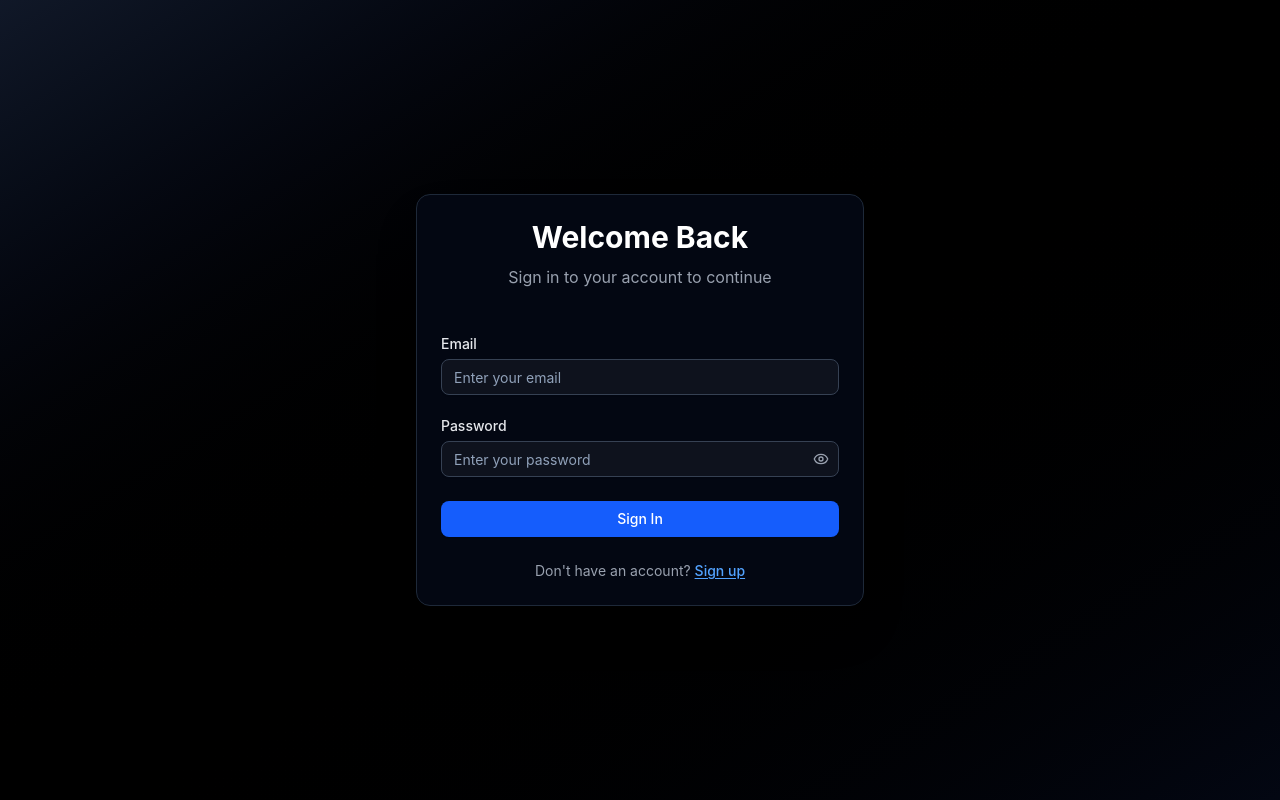
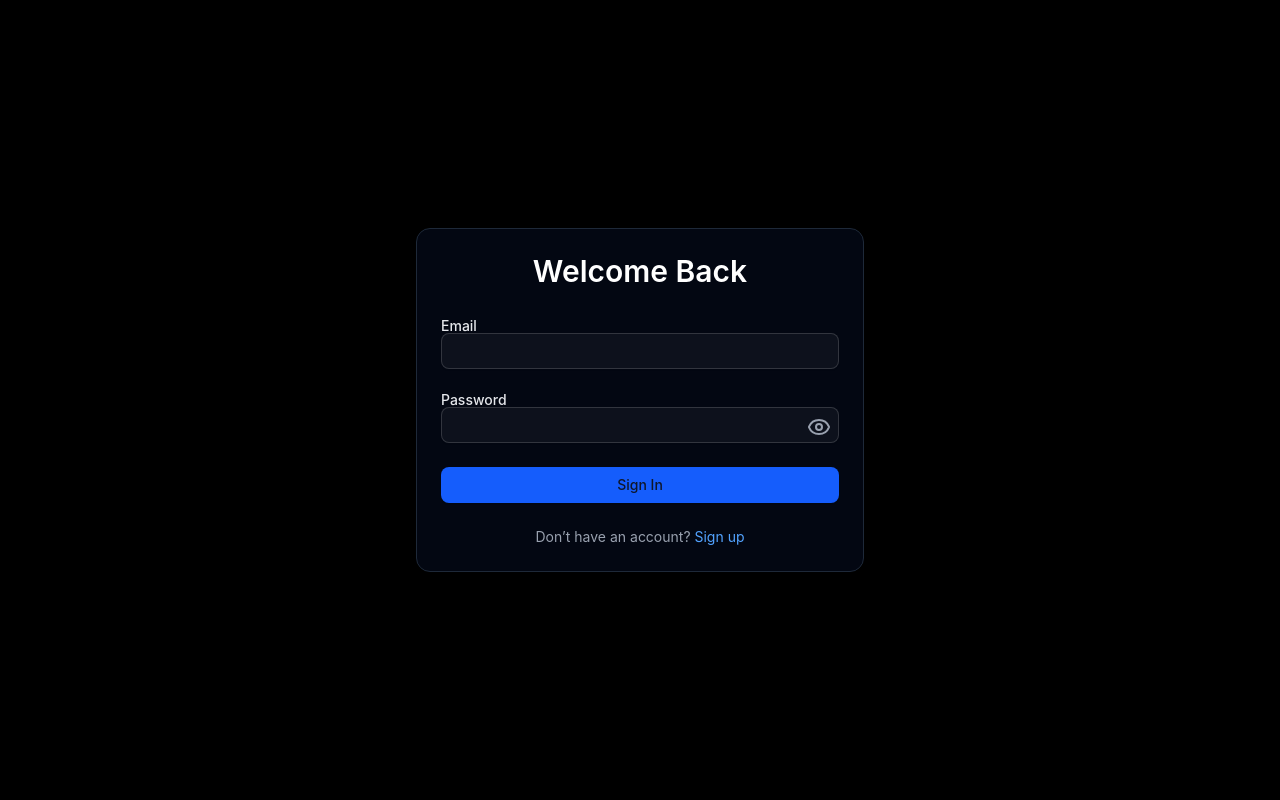
Before and after one commit to akhileshkushwaha7/rag-app, a Next.js app in the folder frontend/: page /auth/login in a window 1280 px wide. Built offline with nearby package versions, Linux system fonts and the light colour scheme.

Commit message:
Update page.tsx

```diff
--- a/frontend/src/app/auth/login/page.tsx
+++ b/frontend/src/app/auth/login/page.tsx
@@ -1,9 +1,216 @@
+// "use client";
+// import { useState, useEffect } from "react";
+// import { useRouter } from "next/navigation";
+// import { useAuth } from "@/app/lib/auth-context";
+// import { Button } from "@/app/components/ui/button";
+// import { Card, CardContent, CardHeader, CardTitle } from "@/app/components/ui/card";
+// import { Input } from "@/app/components/ui/input";
+// import { Label } from "@/app/components/ui/label";
+// import Link from "next/link";
+// import { Eye, EyeOff, Loader2 } from "lucide-react";
+// import { toast } from "sonner";
+
+// export default function LoginPage() {
+//   const [email, setEmail] = useState("");
+//   const [password, setPassword] = useState("");
+//   const [showPassword, setShowPassword] = useState(false);
+//   const [isSubmitting, setIsSubmitting] = useState(false);
+//   const [emailError, setEmailError] = useState("");
+//   const [passwordError, setPasswordError] = useState("");
+
+//   const { login, isAuthenticated, isLoading } = useAuth();
+//   const router = useRouter();
+
+//   useEffect(() => {
+//     if (isAuthenticated && !isLoading) {
+//       router.push("/chat");
+//     }
+//   }, [isAuthenticated, isLoading, router]);
+
+//   const validateForm = () => {
+//     let isValid = true;
+
+//     // Email validation
+//     if (!email) {
+//       setEmailError("Email is required");
+//       isValid = false;
+//     } else if (!/\S+@\S+\.\S+/.test(email)) {
+//       setEmailError("Please enter a valid email address");
+//       isValid = false;
+//     } else {
+//       setEmailError("");
+//     }
+
+//     // Password validation
+//     if (!password) {
+//       setPasswordError("Password is required");
+//       isValid = false;
+//     } else if (password.length < 6) {
+//       setPasswordError("Password must be at least 6 characters");
+//       isValid = false;
+//     } else {
+//       setPasswordError("");
+//     }
+
+//     return isValid;
+//   };
+
+//   const handleLogin = async (e: React.FormEvent) => {
+//     e.preventDefault();
+
+//     if (!validateForm()) {
+//       return;
+//     }
+
+//     setIsSubmitting(true);
+
+//     try {
+//       const success = await login(email, password);
+
+//       if (success) {
+//         toast.success("Login successful! Welcome back.");
+//         router.push("/chat");
+//       } else {
+//         toast.error("Invalid email or password. Please try again.");
+//         setPasswordError("Invalid email or password");
+//       }
+//     } catch (error) {
+//       console.error("Login error:", error);
+//       toast.error("Something went wrong. Please try again later.");
+//     } finally {
+//       setIsSubmitting(false);
+//     }
+//   };
+
+//   const handleEmailChange = (e: React.ChangeEvent<HTMLInputElement>) => {
+//     setEmail(e.target.value);
+//     if (emailError) setEmailError("");
+//   };
+
+//   const handlePasswordChange = (e: React.ChangeEvent<HTMLInputElement>) => {
+//     setPassword(e.target.value);
+//     if (passwordError) setPasswordError("");
+//   };
+
+//   if (isLoading) {
+//     return (
+//       <div className="flex items-center justify-center min-h-screen bg-linear-to-br from-gray-900 via-black to-gray-950">
+//         <Loader2 className="h-8 w-8 animate-spin text-gray-400" />
+//       </div>
+//     );
+//   }
+
+//   return (
+//     <div className="flex items-center justify-center min-h-screen bg-linear-to-br from-gray-900 via-black to-gray-950 p-4">
+//       <Card className="w-full max-w-md bg-gray-950 border-gray-800 shadow-2xl">
+//         <CardHeader className="space-y-1 pb-6">
+//           <CardTitle className="text-3xl font-bold text-center text-white">
+//             Welcome Back
+//           </CardTitle>
+//           <p className="text-center text-gray-400">
+//             Sign in to your account to continue
+//           </p>
+//         </CardHeader>
+//         <CardContent>
+//           <form onSubmit={handleLogin} className="space-y-6">
+//             <div className="space-y-2">
+//               <Label htmlFor="email" className="text-gray-200">
+//                 Email
+//               </Label>
+//               <Input
+//                 id="email"
+//                 type="email"
+//                 value={email}
+//                 onChange={handleEmailChange}
+//                 disabled={isSubmitting}
+//                 className="bg-gray-900 border-gray-700 text-white placeholder-gray-500 focus:border-blue-500 focus:ring-blue-500/20"
+//                 placeholder="Enter your email"
+//                 required
+//               />
+//               {emailError && (
+//                 <p className="text-sm text-red-400">{emailError}</p>
+//               )}
+//             </div>
+
+//             <div className="space-y-2">
+//               <Label htmlFor="password" className="text-gray-200">
+//                 Password
+//               </Label>
+//               <div className="relative">
+//                 <Input
+//                   id="password"
+//                   type={showPassword ? "text" : "password"}
+//                   value={password}
+//                   onChange={handlePasswordChange}
+//                   disabled={isSubmitting}
+//                   className="bg-gray-900 border-gray-700 text-white placeholder-gray-500 focus:border-blue-500 focus:ring-blue-500/20 pr-10"
+//                   placeholder="Enter your password"
+//                   required
+//                 />
+//                 <Button
+//                   type="button"
+//                   variant="ghost"
+//                   size="icon"
+//                   className="absolute right-0 top-0 h-full px-3 py-2 hover:bg-gray-800 text-gray-400"
+//                   onClick={() => setShowPassword(!showPassword)}
+//                   disabled={isSubmitting}
+//                 >
+//                   {showPassword ? (
+//                     <EyeOff className="h-4 w-4" />
+//                   ) : (
+//                     <Eye className="h-4 w-4" />
+//                   )}
+//                 </Button>
+//               </div>
+//               {passwordError && (
+//                 <p className="text-sm text-red-400">{passwordError}</p>
+//               )}
+//             </div>
+
+//             <Button
+//               type="submit"
+//               disabled={isSubmitting}
+//               className="w-full bg-blue-600 hover:bg-blue-700 text-white font-medium py-2.5"
+//             >
+//               {isSubmitting ? (
+//                 <>
+//                   <Loader2 className="mr-2 h-4 w-4 animate-spin" />
+//                   Signing in...
+//                 </>
+//               ) : (
+//                 "Sign In"
+//               )}
+//             </Button>
+
+//             <div className="text-center">
+//               <p className="text-sm text-gray-400">
+//                 Don't have an account?{" "}
+//                 <Link
+//                   href="/auth/signup"
+//                   className="text-blue-400 hover:text-blue-300 font-medium underline underline-offset-2"
+//                 >
+//                   Sign up
+//                 </Link>
+//               </p>
+//             </div>
+//           </form>
+//         </CardContent>
+//       </Card>
+//     </div>
+//   );
+// }
 "use client";
+
 import { useState, useEffect } from "react";
 import { useRouter } from "next/navigation";
 import { useAuth } from "@/app/lib/auth-context";
 import { Button } from "@/app/components/ui/button";
-import { Card, CardContent, CardHeader, CardTitle } from "@/app/components/ui/card";
+import {
+  Card,
+  CardContent,
+  CardHeader,
+  CardTitle,
+} from "@/app/components/ui/card";
 import { Input } from "@/app/components/ui/input";
 import { Label } from "@/app/components/ui/label";
 import Link from "next/link";
@@ -18,19 +225,29 @@ export default function LoginPage() {
   const [emailError, setEmailError] = useState("");
   const [passwordError, setPasswordError] = useState("");
 
-  const { login, isAuthenticated, isLoading } = useAuth();
+  const { login, token, loading } = useAuth();
   const router = useRouter();
 
+  // ---------------- FIX: prevent hydration flicker ----------------
+  const [mounted, setMounted] = useState(false);
+
   useEffect(() => {
-    if (isAuthenticated && !isLoading) {
-      router.push("/chat");
+    setMounted(true);
+  }, []);
+
+  // ---------------- FIX: safe redirect ----------------
+  useEffect(() => {
+    if (!mounted || loading) return;
+
+    if (token) {
+      router.replace("/chat");
     }
-  }, [isAuthenticated, isLoading, router]);
+  }, [token, loading, mounted, router]);
 
+  // ---------------- VALIDATION ----------------
   const validateForm = () => {
     let isValid = true;
 
-    // Email validation
     if (!email) {
       setEmailError("Email is required");
       isValid = false;
@@ -41,7 +258,6 @@ export default function LoginPage() {
       setEmailError("");
     }
 
-    // Password validation
     if (!password) {
       setPasswordError("Password is required");
       isValid = false;
@@ -55,12 +271,11 @@ export default function LoginPage() {
     return isValid;
   };
 
+  // ---------------- LOGIN ----------------
   const handleLogin = async (e: React.FormEvent) => {
     e.preventDefault();
 
-    if (!validateForm()) {
-      return;
-    }
+    if (!validateForm()) return;
 
     setIsSubmitting(true);
 
@@ -68,113 +283,90 @@ export default function LoginPage() {
       const success = await login(email, password);
 
       if (success) {
-        toast.success("Login successful! Welcome back.");
-        router.push("/chat");
+        toast.success("Login successful!");
+        router.replace("/chat"); // 🔥 use replace (prevents back-loop)
       } else {
-        toast.error("Invalid email or password. Please try again.");
+        toast.error("Invalid credentials");
         setPasswordError("Invalid email or password");
       }
     } catch (error) {
-      console.error("Login error:", error);
-      toast.error("Something went wrong. Please try again later.");
+      console.error(error);
+      toast.error("Something went wrong");
     } finally {
       setIsSubmitting(false);
     }
   };
 
-  const handleEmailChange = (e: React.ChangeEvent<HTMLInputElement>) => {
-    setEmail(e.target.value);
-    if (emailError) setEmailError("");
-  };
-
-  const handlePasswordChange = (e: React.ChangeEvent<HTMLInputElement>) => {
-    setPassword(e.target.value);
-    if (passwordError) setPasswordError("");
-  };
-
-  if (isLoading) {
+  if (!mounted || loading) {
     return (
-      <div className="flex items-center justify-center min-h-screen bg-linear-to-br from-gray-900 via-black to-gray-950">
+      <div className="flex items-center justify-center min-h-screen bg-black">
         <Loader2 className="h-8 w-8 animate-spin text-gray-400" />
       </div>
     );
   }
 
   return (
-    <div className="flex items-center justify-center min-h-screen bg-linear-to-br from-gray-900 via-black to-gray-950 p-4">
-      <Card className="w-full max-w-md bg-gray-950 border-gray-800 shadow-2xl">
-        <CardHeader className="space-y-1 pb-6">
-          <CardTitle className="text-3xl font-bold text-center text-white">
+    <div className="flex items-center justify-center min-h-screen bg-black p-4">
+      <Card className="w-full max-w-md bg-gray-950 border-gray-800">
+        <CardHeader>
+          <CardTitle className="text-white text-center text-3xl">
             Welcome Back
           </CardTitle>
-          <p className="text-center text-gray-400">
-            Sign in to your account to continue
-          </p>
         </CardHeader>
+
         <CardContent>
           <form onSubmit={handleLogin} className="space-y-6">
-            <div className="space-y-2">
-              <Label htmlFor="email" className="text-gray-200">
-                Email
-              </Label>
+
+            {/* EMAIL */}
+            <div>
+              <Label className="text-gray-200">Email</Label>
               <Input
-                id="email"
-                type="email"
                 value={email}
-                onChange={handleEmailChange}
+                onChange={(e) => setEmail(e.target.value)}
+                className="bg-gray-900 text-white"
                 disabled={isSubmitting}
-                className="bg-gray-900 border-gray-700 text-white placeholder-gray-500 focus:border-blue-500 focus:ring-blue-500/20"
-                placeholder="Enter your email"
-                required
               />
               {emailError && (
-                <p className="text-sm text-red-400">{emailError}</p>
+                <p className="text-red-400 text-sm">{emailError}</p>
               )}
             </div>
 
-            <div className="space-y-2">
-              <Label htmlFor="password" className="text-gray-200">
-                Password
-              </Label>
+            {/* PASSWORD */}
+            <div>
+              <Label className="text-gray-200">Password</Label>
+
               <div className="relative">
                 <Input
-                  id="password"
                   type={showPassword ? "text" : "password"}
                   value={password}
-                  onChange={handlePasswordChange}
+                  onChange={(e) => setPassword(e.target.value)}
+                  className="bg-gray-900 text-white pr-10"
                   disabled={isSubmitting}
-                  className="bg-gray-900 border-gray-700 text-white placeholder-gray-500 focus:border-blue-500 focus:ring-blue-500/20 pr-10"
-                  placeholder="Enter your password"
-                  required
                 />
-                <Button
+
+                <button
                   type="button"
-                  variant="ghost"
-                  size="icon"
-                  className="absolute right-0 top-0 h-full px-3 py-2 hover:bg-gray-800 text-gray-400"
+                  className="absolute right-2 top-2 text-gray-400"
                   onClick={() => setShowPassword(!showPassword)}
-                  disabled={isSubmitting}
                 >
-                  {showPassword ? (
-                    <EyeOff className="h-4 w-4" />
-                  ) : (
-                    <Eye className="h-4 w-4" />
-                  )}
-                </Button>
+                  {showPassword ? <EyeOff /> : <Eye />}
+                </button>
               </div>
+
               {passwordError && (
-                <p className="text-sm text-red-400">{passwordError}</p>
+                <p className="text-red-400 text-sm">{passwordError}</p>
               )}
             </div>
 
+            {/* SUBMIT */}
             <Button
               type="submit"
+              className="w-full bg-blue-600"
               disabled={isSubmitting}
-              className="w-full bg-blue-600 hover:bg-blue-700 text-white font-medium py-2.5"
             >
               {isSubmitting ? (
                 <>
-                  <Loader2 className="mr-2 h-4 w-4 animate-spin" />
+                  <Loader2 className="mr-2 animate-spin" />
                   Signing in...
                 </>
               ) : (
@@ -182,17 +374,13 @@ export default function LoginPage() {
               )}
             </Button>
 
-            <div className="text-center">
-              <p className="text-sm text-gray-400">
-                Don't have an account?{" "}
-                <Link
-                  href="/auth/signup"
-                  className="text-blue-400 hover:text-blue-300 font-medium underline underline-offset-2"
-                >
-                  Sign up
-                </Link>
-              </p>
-            </div>
+            {/* SIGNUP LINK */}
+            <p className="text-center text-gray-400 text-sm">
+              Don’t have an account?{" "}
+              <Link className="text-blue-400" href="/auth/signup">
+                Sign up
+              </Link>
+            </p>
           </form>
         </CardContent>
       </Card>
```
